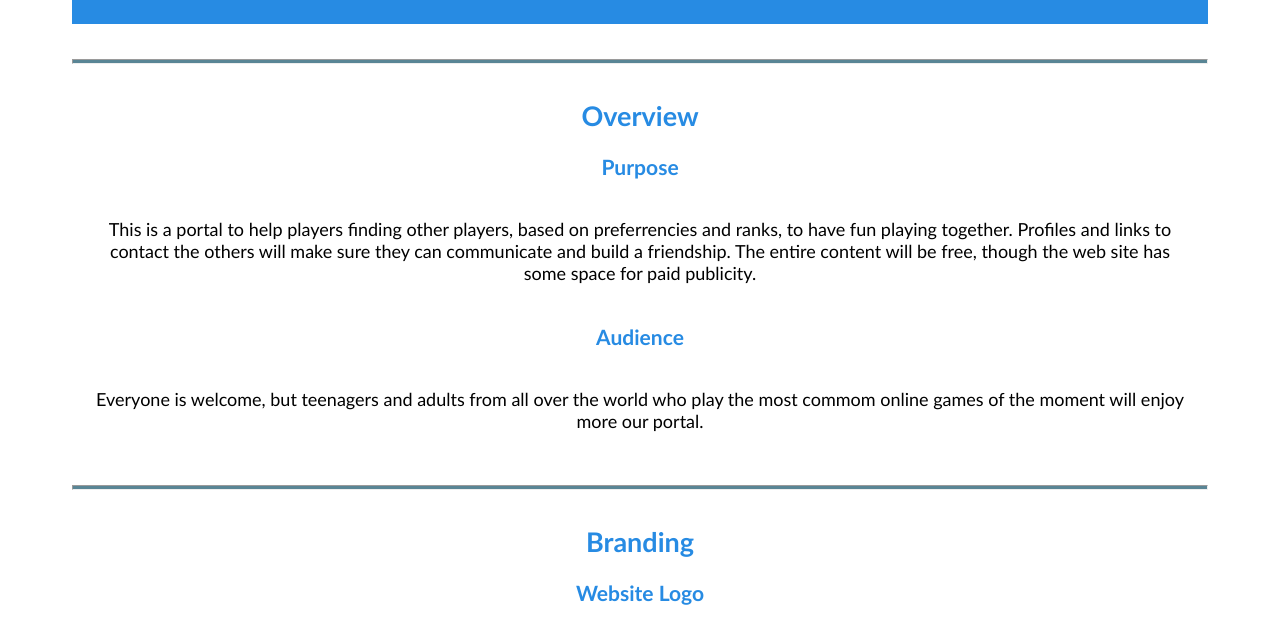
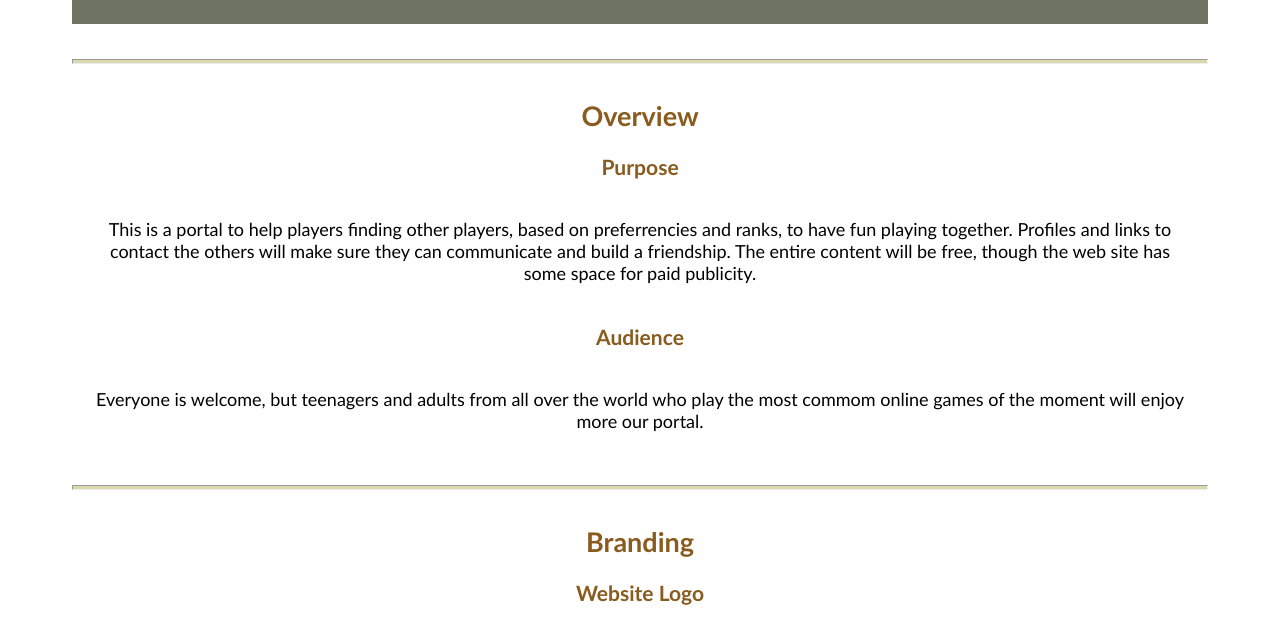
Before and after one commit to JackTrevor/siteplanplayingwithfriends, a plain HTML site: page index.html in a window 1280 px wide. Shown: the part 287-907 px from the top of the page. Drawn offline with Linux system fonts and the light colour scheme.

Commit message:
Update site-plan.css

```diff
--- a/styles/site-plan.css
+++ b/styles/site-plan.css
@@ -4,25 +4,27 @@ Fonts are separated by a | */
 
 :root {
   /* change the values below to your colors from your palette */
-  --primary-color: #D44848   ;
-  --secondary-color: #278BE3 ;
-  --accent1-color: #598595;
-  --accent2-color: white;
+  --primary-color: #895b1e;
+  --secondary-color: #f5f5dc;
+  --accent1-color: #dbd8ae;
+  --accent2-color: #6f7364;
+
+
 
   /* change the values below to your chosen font(s) */
   --heading-font: "Calibri";
   --paragraph-font: Calibri, Helvetica, sans-serif;
 
   /* these colors below should be chosen from among your palette colors above */
-  --headline-color-on-white: #278BE3;  /* headlines on a white background */
-  --headline-color-on-color: white; /* headlines on a colored background */
-  --paragraph-color-on-white: #278BE3; /* paragraph text on a white background */
-  --paragraph-color-on-color: white; /* paragraph text on a colored background */
-  --paragraph-background-color: #278BE3  ;
-  --nav-link-color: white;
-  --nav-background-color: #278BE3;
+  --headline-color-on-white: #895b1e;  /* headlines on a white background */
+  --headline-color-on-color: #f5f5dc; /* headlines on a colored background */
+  --paragraph-color-on-white: #895b1e; /* paragraph text on a white background */
+  --paragraph-color-on-color: #f5f5dc; /* paragraph text on a colored background */
+  --paragraph-background-color: #6f7364;
+  --nav-link-color: #f5f5dc;
+  --nav-background-color: #6f7364;
   --nav-hover-link-color: #D44848;
-  --nav-hover-background-color: #278BE3;
+  --nav-hover-background-color: #6f7364;
 }
 
 
```
